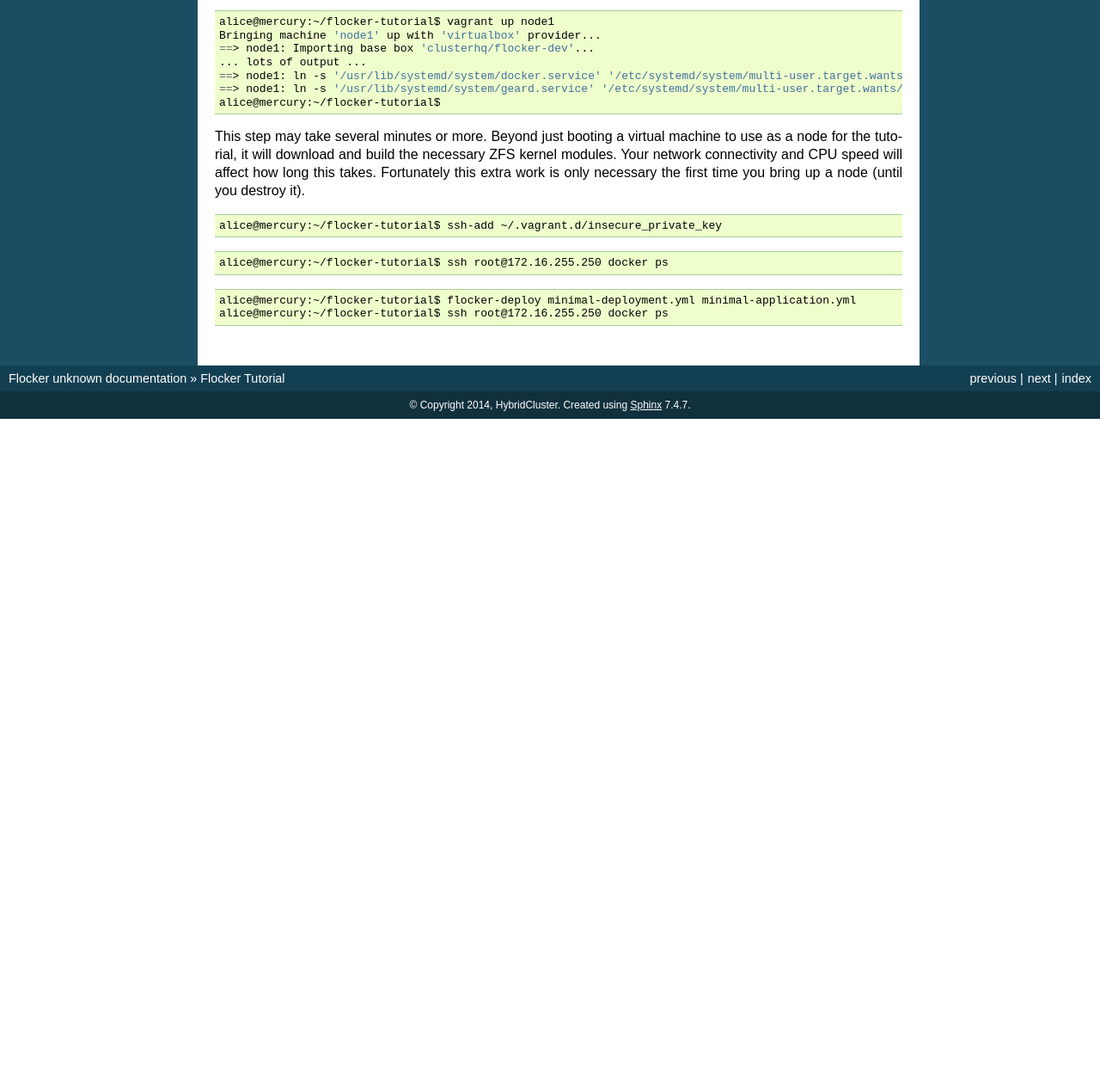
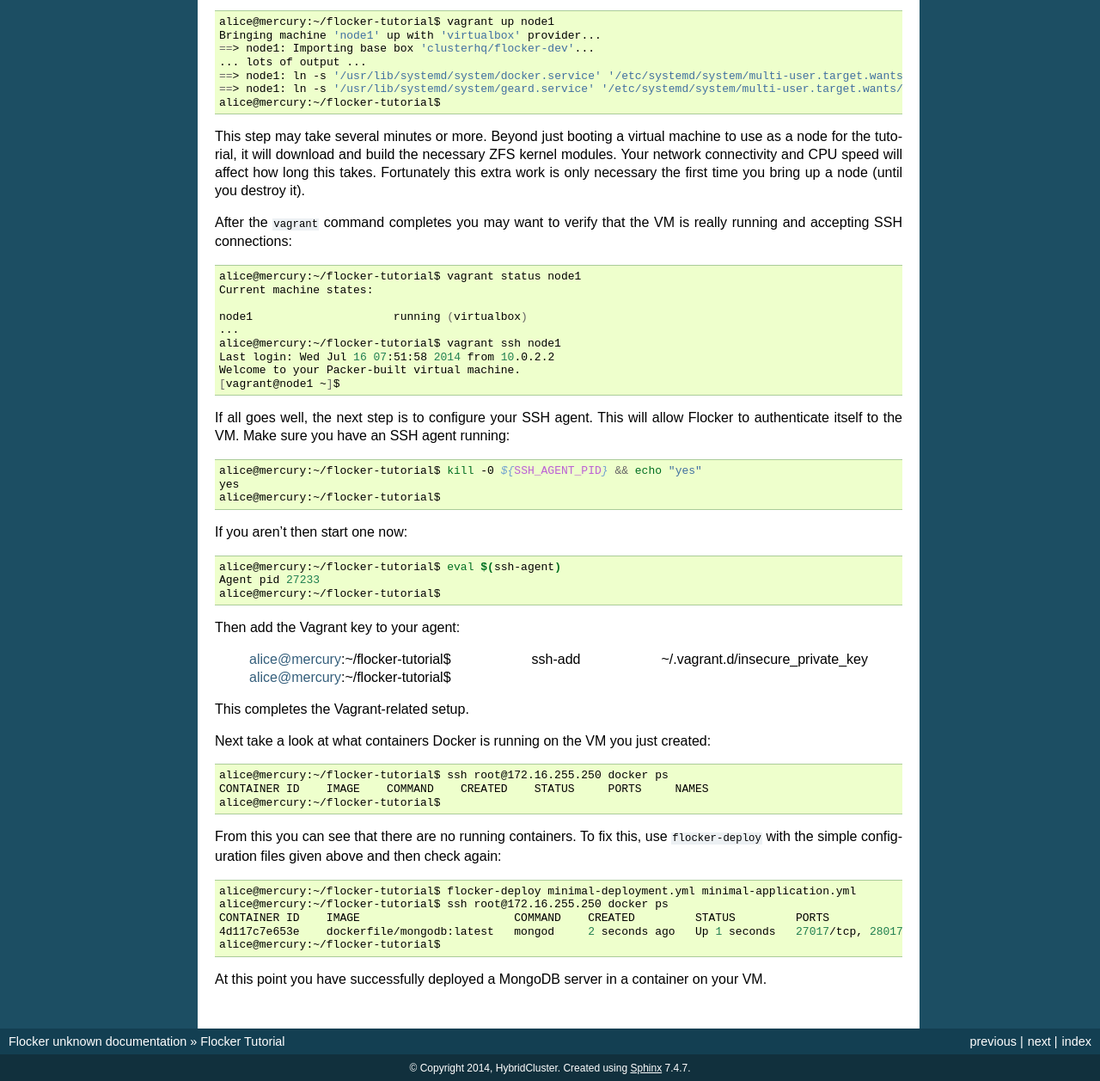
Before and after one commit to ClusterHQ/flocker, a Sphinx documentation site: the page built from docs/tutorial/index.rst, in a window 1280 px wide and 1400 px high, scrolled down 384 px, cut to the strip 143-1400 px from the top of the window. Shown: the whole strip at 86% size. Built offline with Sphinx 7.4.7, drawn with Linux system fonts in a browser that asks for light colours; before the commit the page ends 1014 px from its top, so only the background shows below that.

Commit message:
more words

```diff
--- a/docs/tutorial/index.rst
+++ b/docs/tutorial/index.rst
@@ -28,15 +28,62 @@
 Your network connectivity and CPU speed will affect how long this takes.
 Fortunately this extra work is only necessary the first time you bring up a node (until you destroy it).
 
+After the ``vagrant`` command completes you may want to verify that the VM is really running and accepting SSH connections:
+
 .. code-block:: shell
 
+   alice@mercury:~/flocker-tutorial$ vagrant status node1
+   Current machine states:
+
+   node1                     running (virtualbox)
+   ...
+   alice@mercury:~/flocker-tutorial$ vagrant ssh node1
+   Last login: Wed Jul 16 07:51:58 2014 from 10.0.2.2
+   Welcome to your Packer-built virtual machine.
+   [vagrant@node1 ~]$
+
+If all goes well, the next step is to configure your SSH agent.
+This will allow Flocker to authenticate itself to the VM.
+Make sure you have an SSH agent running:
+
+.. code-block:: shell
+
+   alice@mercury:~/flocker-tutorial$ kill -0 ${SSH_AGENT_PID} && echo "yes"
+   yes
+   alice@mercury:~/flocker-tutorial$
+
+If you aren't then start one now:
+
+.. code-block:: shell
+
+   alice@mercury:~/flocker-tutorial$ eval $(ssh-agent)
+   Agent pid 27233
+   alice@mercury:~/flocker-tutorial$
+
+Then add the Vagrant key to your agent:
+
    alice@mercury:~/flocker-tutorial$ ssh-add ~/.vagrant.d/insecure_private_key
+   alice@mercury:~/flocker-tutorial$
+
+This completes the Vagrant-related setup.
+
+Next take a look at what containers Docker is running on the VM you just created:
 
 .. code-block:: shell
 
    alice@mercury:~/flocker-tutorial$ ssh root@172.16.255.250 docker ps
+   CONTAINER ID    IMAGE    COMMAND    CREATED    STATUS     PORTS     NAMES
+   alice@mercury:~/flocker-tutorial$
+
+From this you can see that there are no running containers.
+To fix this, use ``flocker-deploy`` with the simple configuration files given above and then check again:
 
 .. code-block:: shell
 
    alice@mercury:~/flocker-tutorial$ flocker-deploy minimal-deployment.yml minimal-application.yml
    alice@mercury:~/flocker-tutorial$ ssh root@172.16.255.250 docker ps
+   CONTAINER ID    IMAGE                       COMMAND    CREATED         STATUS         PORTS                  NAMES
+   4d117c7e653e    dockerfile/mongodb:latest   mongod     2 seconds ago   Up 1 seconds   27017/tcp, 28017/tcp   mongodb-example
+   alice@mercury:~/flocker-tutorial$
+
+At this point you have successfully deployed a MongoDB server in a container on your VM.
```
